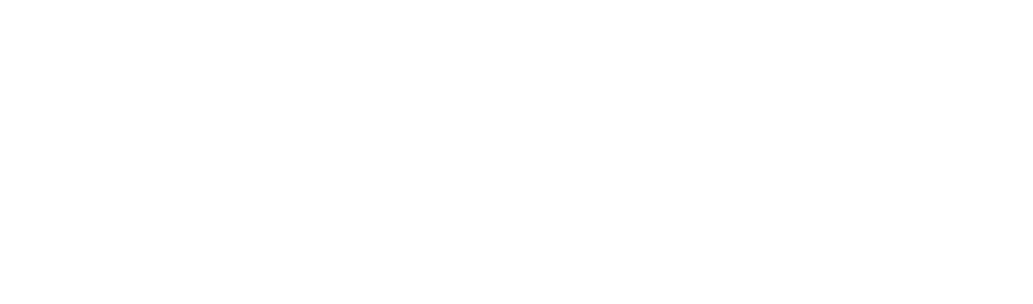
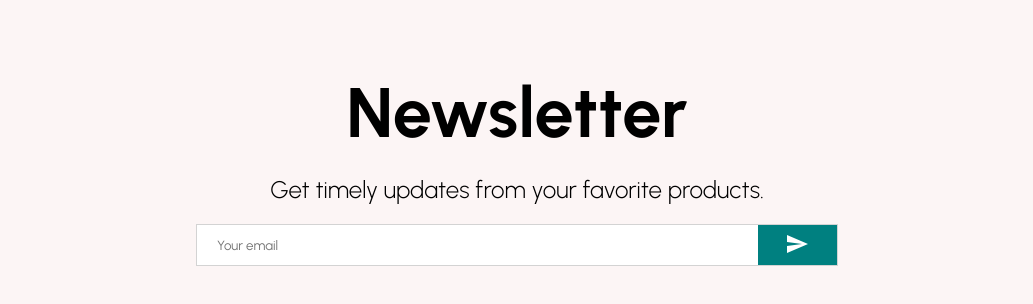
Before and after one commit to samarjit-singh/project_pugu, a React (Create React App) app: page / in a window 1280 px wide. Shown: the part 2328-2632 px from the top of the page, without its empty margins (123-1156 px from the left). Before the commit the page ends 2256 px from the top, so only its background shows below. Built offline with nearby package versions, Linux system fonts and the light colour scheme.

Commit message:
created newsletter component

```diff
--- /dev/null
+++ b/src/components/Newsletter.jsx
@@ -0,0 +1,61 @@
+import { Send } from "@material-ui/icons";
+import styled from "styled-components";
+
+const Container = styled.div`
+  height: 60vh;
+  background-color: #fcf5f5;
+  display: flex;
+  align-items: center;
+  justify-content: center;
+  flex-direction: column;
+`;
+
+const Title = styled.h1`
+  font-size: 70px;
+  margin-bottom: 20px;
+`;
+
+const Desc = styled.div`
+  font-size: 24px;
+  font-weight: 300;
+  margin-bottom: 20px;
+`;
+
+const InputContainer = styled.div`
+  width: 50%;
+  height: 40px;
+  background-color: white;
+  display: flex;
+  justify-content: space-between;
+  border: 1px solid lightgray;
+`;
+
+const Input = styled.input`
+  border: none;
+  flex: 8;
+  padding-left: 20px;
+`;
+
+const Button = styled.button`
+  flex: 1;
+  border: none;
+  background-color: teal;
+  color: white;
+`;
+
+const Newsletter = () => {
+  return (
+    <Container>
+      <Title>Newsletter</Title>
+      <Desc>Get timely updates from your favorite products.</Desc>
+      <InputContainer>
+        <Input placeholder="Your email " />
+        <Button>
+          <Send />
+        </Button>
+      </InputContainer>
+    </Container>
+  );
+};
+
+export default Newsletter;
--- a/src/pages/Home.jsx
+++ b/src/pages/Home.jsx
@@ -2,6 +2,7 @@
 import Announcement from "../components/Announcement";
 import Categories from "../components/Categories";
 import Navbar from "../components/Navbar";
+import Newsletter from "../components/Newsletter";
 import Products from "../components/Products";
 import Slider from "../components/Slider";
 
@@ -13,6 +14,7 @@
       <Slider />
       <Categories />
       <Products />
+      <Newsletter />
     </div>
   );
 };
```
